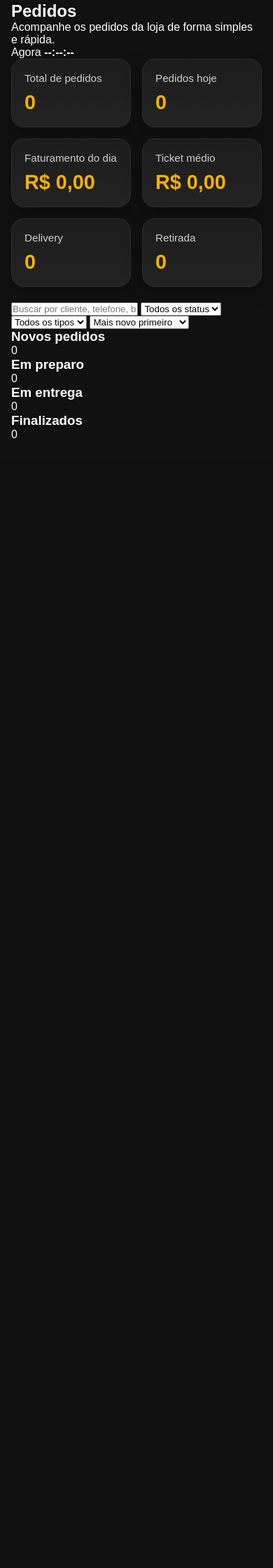
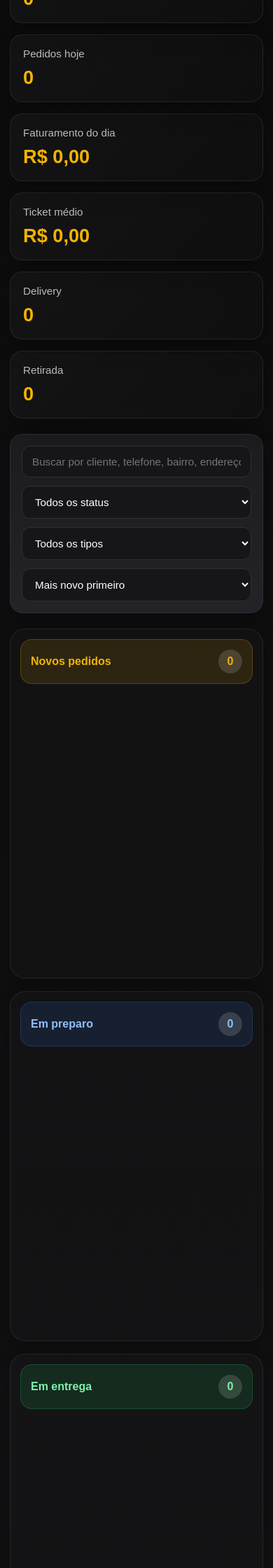
Before and after one commit to chapalanches/chapa-lanches, a PHP site: page /admin.html in a window 390 px wide. Shown: the part 505-2745 px from the top of the page at 70% size. Before the commit the page ends 1131 px from the top, so only its background shows below. Run offline with PHP 8.4, Linux system fonts and the light colour scheme.

Commit message:
Update admin.css

```diff
--- a/css/admin.css
+++ b/css/admin.css
@@ -5,68 +5,121 @@
 }
 
 :root {
-  --bg: #111111;
-  --bg-soft: #1a1a1a;
-  --card: #1c1c1c;
-  --card-2: #232323;
-  --line: #2d2d2d;
+  --bg: #0f0f10;
+  --bg-soft: #171718;
+  --card: #1c1c1f;
+  --card-2: #232327;
+  --line: #2f2f35;
   --text: #ffffff;
-  --muted: #cfcfcf;
+  --muted: #bbbbbb;
   --yellow: #f2b300;
-  --yellow-dark: #d89f00;
+  --yellow-dark: #d99f00;
   --green: #25d366;
   --green-dark: #1ebe5d;
-  --danger: #ff5a5a;
-  --danger-dark: #e04848;
   --blue: #3b82f6;
   --blue-dark: #2563eb;
-  --shadow: 0 10px 24px rgba(0, 0, 0, 0.28);
+  --danger: #ff5a5a;
+  --danger-dark: #e14a4a;
+  --soft-yellow: rgba(242, 179, 0, 0.12);
+  --soft-green: rgba(37, 211, 102, 0.12);
+  --soft-blue: rgba(59, 130, 246, 0.12);
+  --soft-gray: rgba(255, 255, 255, 0.07);
+  --shadow: 0 14px 30px rgba(0, 0, 0, 0.24);
   --radius: 18px;
 }
 
 body {
   font-family: Arial, sans-serif;
-  background: var(--bg);
+  background: linear-gradient(180deg, #0b0b0c 0%, #121214 100%);
   color: var(--text);
   min-height: 100vh;
 }
 
-header {
-  background: rgba(17, 17, 17, 0.95);
-  border-bottom: 1px solid var(--line);
+.topbar {
   position: sticky;
   top: 0;
-  z-index: 100;
+  z-index: 200;
   backdrop-filter: blur(8px);
+  background: rgba(10, 10, 10, 0.92);
+  border-bottom: 1px solid rgba(255,255,255,0.08);
 }
 
 .header-container {
-  max-width: 1200px;
+  max-width: 1450px;
   margin: 0 auto;
-  padding: 18px 20px;
+  padding: 18px 22px;
   display: flex;
   justify-content: space-between;
   align-items: center;
-  gap: 16px;
+  gap: 18px;
   flex-wrap: wrap;
 }
 
-.logo {
+.logo-box {
   display: flex;
   align-items: center;
-  gap: 12px;
+  gap: 14px;
 }
 
-.logo img {
-  width: 44px;
-  height: 44px;
+.logo-box img {
+  width: 52px;
+  height: 52px;
   object-fit: contain;
 }
 
-.logo span {
-  font-size: 1.3rem;
+.logo-box h1 {
+  color: var(--yellow);
+  font-size: 1.7rem;
+  margin-bottom: 2px;
+}
+
+.logo-box p {
+  color: var(--muted);
+  font-size: 0.95rem;
+}
+
+.header-right {
+  display: flex;
+  align-items: center;
+  gap: 14px;
+  flex-wrap: wrap;
+  justify-content: flex-end;
+}
+
+.store-status-wrap {
+  display: flex;
+  align-items: center;
+  gap: 10px;
+  background: var(--card);
+  border: 1px solid var(--line);
+  padding: 8px 10px;
+  border-radius: 14px;
+}
+
+.store-label {
+  color: var(--muted);
+  font-size: 0.9rem;
+}
+
+.store-status {
+  border: none;
+  padding: 10px 16px;
+  border-radius: 999px;
   font-weight: bold;
-  color: var(--yellow);
+  font-size: 0.95rem;
+  cursor: pointer;
+}
+
+.store-status.aberta {
+  background: rgba(37, 211, 102, 0.18);
+  color: #78f0a4;
+  border: 1px solid rgba(37, 211, 102, 0.4);
+}
+
+.store-status.fechada {
+  background: rgba(255, 90, 90, 0.16);
+  color: #ff8e8e;
+  border: 1px solid rgba(255, 90, 90, 0.38);
 }
 
 .top-actions {
@@ -76,15 +129,50 @@ header {
 }
 
 .container {
-  max-width: 1200px;
+  max-width: 1450px;
   margin: 0 auto;
-  padding: 28px 20px 40px;
+  padding: 28px 22px 40px;
 }
 
-.titulo {
-  font-size: 2rem;
+.page-head {
+  display: flex;
+  justify-content: space-between;
+  align-items: center;
+  gap: 16px;
+  margin-bottom: 22px;
+  flex-wrap: wrap;
+}
+
+.page-head h2 {
+  font-size: 2.3rem;
   color: var(--yellow);
-  margin-bottom: 22px;
+  margin-bottom: 4px;
+}
+
+.page-head p {
+  color: var(--muted);
+}
+
+.clock-box {
+  background: linear-gradient(180deg, var(--card), var(--card-2));
+  border: 1px solid var(--line);
+  padding: 14px 18px;
+  border-radius: var(--radius);
+  min-width: 170px;
+  text-align: center;
+  box-shadow: var(--shadow);
+}
+
+.clock-box span {
+  display: block;
+  color: var(--muted);
+  margin-bottom: 6px;
+  font-size: 0.92rem;
+}
+
+.clock-box strong {
+  font-size: 1.4rem;
+  color: var(--yellow);
 }
 
 .btn {
@@ -137,16 +225,30 @@ header {
   background: var(--green-dark);
 }
 
+.btn-dark {
+  background: #2c2c31;
+  color: #fff;
+}
+
+.btn-dark:hover {
+  background: #36363c;
+}
+
+.btn-small {
+  padding: 10px 12px;
+  font-size: 0.88rem;
+}
+
 .stats-grid {
   display: grid;
-  grid-template-columns: repeat(auto-fit, minmax(170px, 1fr));
+  grid-template-columns: repeat(6, 1fr);
   gap: 16px;
   margin-bottom: 22px;
 }
 
 .stat-card {
-  background: linear-gradient(180deg, var(--card), var(--card-2));
-  border: 1px solid var(--line);
+  background: linear-gradient(135deg, rgba(255,255,255,0.03), rgba(255,255,255,0.01));
+  border: 1px solid rgba(255,255,255,0.08);
   border-radius: var(--radius);
   padding: 18px;
   box-shadow: var(--shadow);
@@ -159,210 +261,322 @@ header {
 }
 
 .stat-card strong {
-  font-size: 1.8rem;
+  font-size: 1.7rem;
   color: var(--yellow);
 }
 
-.filtros {
-  display: flex;
-  gap: 12px;
-  flex-wrap: wrap;
-  margin-bottom: 24px;
+.filters-card {
+  background: linear-gradient(180deg, var(--card), var(--card-2));
+  border: 1px solid var(--line);
+  border-radius: var(--radius);
+  padding: 16px;
+  margin-bottom: 22px;
+  box-shadow: var(--shadow);
 }
 
-.filtros input,
-.filtros select {
-  background: var(--card);
+.filters-grid {
+  display: grid;
+  grid-template-columns: 2fr 1fr 1fr 1fr;
+  gap: 12px;
+}
+
+.filters-grid input,
+.filters-grid select {
+  width: 100%;
+  background: #161619;
   color: var(--text);
-  border: 1px solid var(--line);
+  border: 1px solid #2e2e34;
   border-radius: 12px;
-  padding: 12px 14px;
+  padding: 13px 14px;
   font-size: 0.95rem;
   outline: none;
 }
 
-.filtros input {
-  flex: 1;
-  min-width: 240px;
+.board {
+  display: grid;
+  grid-template-columns: repeat(4, 1fr);
+  gap: 18px;
+  align-items: start;
 }
 
-.lista-pedidos {
-  display: grid;
-  gap: 18px;
+.board-column {
+  background: linear-gradient(180deg, rgba(255,255,255,0.02), rgba(255,255,255,0.015));
+  border: 1px solid rgba(255,255,255,0.08);
+  border-radius: 22px;
+  min-height: 500px;
+  padding: 14px;
+  box-shadow: var(--shadow);
 }
 
-.pedido-card {
-  background: linear-gradient(180deg, var(--card), var(--card-2));
-  border: 1px solid var(--line);
-  border-radius: var(--radius);
-  box-shadow: var(--shadow);
-  overflow: hidden;
-}
-
-.pedido-topo {
-  padding: 18px 20px;
-  border-bottom: 1px solid var(--line);
+.column-head {
   display: flex;
   justify-content: space-between;
   align-items: center;
-  gap: 14px;
-  flex-wrap: wrap;
+  margin-bottom: 14px;
+  padding: 14px;
+  border-radius: 16px;
 }
 
-.pedido-topo h3 {
+.column-head h3 {
+  font-size: 1rem;
+}
+
+.column-head span {
+  min-width: 34px;
+  height: 34px;
+  display: inline-flex;
+  justify-content: center;
+  align-items: center;
+  border-radius: 999px;
+  font-weight: bold;
+  background: rgba(255,255,255,0.14);
+}
+
+.column-head.pendente {
+  background: rgba(242, 179, 0, 0.12);
   color: var(--yellow);
-  font-size: 1.1rem;
+  border: 1px solid rgba(242, 179, 0, 0.22);
+}
+
+.column-head.preparo {
+  background: rgba(59, 130, 246, 0.12);
+  color: #8ec0ff;
+  border: 1px solid rgba(59, 130, 246, 0.22);
+}
+
+.column-head.entrega {
+  background: rgba(37, 211, 102, 0.12);
+  color: #7cf3aa;
+  border: 1px solid rgba(37, 211, 102, 0.22);
+}
+
+.column-head.finalizado {
+  background: rgba(255,255,255,0.07);
+  color: #e8e8e8;
+  border: 1px solid rgba(255,255,255,0.12);
+}
+
+.column-body {
+  display: grid;
+  gap: 14px;
+}
+
+.empty-column {
+  background: rgba(255,255,255,0.03);
+  border: 1px dashed rgba(255,255,255,0.10);
+  color: var(--muted);
+  border-radius: 16px;
+  padding: 24px 16px;
+  text-align: center;
+  font-size: 0.95rem;
+}
+
+.order-card {
+  background: linear-gradient(180deg, #1d1d20, #25252a);
+  border: 1px solid rgba(255,255,255,0.08);
+  border-radius: 18px;
+  overflow: hidden;
+  box-shadow: 0 8px 20px rgba(0,0,0,0.2);
+}
+
+.order-card.new-order {
+  border: 1px solid rgba(242, 179, 0, 0.42);
+  box-shadow: 0 0 0 1px rgba(242, 179, 0, 0.15), 0 10px 30px rgba(242, 179, 0, 0.08);
+}
+
+.order-card.delay-order {
+  border: 1px solid rgba(255, 90, 90, 0.4);
+  box-shadow: 0 0 0 1px rgba(255, 90, 90, 0.12), 0 10px 26px rgba(255, 90, 90, 0.08);
+}
+
+.order-top {
+  padding: 14px 14px 10px;
+  border-bottom: 1px solid rgba(255,255,255,0.06);
+}
+
+.order-header-row {
+  display: flex;
+  justify-content: space-between;
+  gap: 10px;
+  align-items: flex-start;
+  margin-bottom: 10px;
+}
+
+.order-id {
+  font-size: 1rem;
+  color: var(--yellow);
+  font-weight: bold;
   margin-bottom: 4px;
 }
 
-.pedido-topo small {
-  color: var(--muted);
-}
-
-.status {
-  padding: 8px 14px;
-  border-radius: 999px;
-  font-size: 0.82rem;
+.order-customer {
   font-weight: bold;
-  text-transform: uppercase;
-  letter-spacing: 0.4px;
-}
-
-.status-pendente {
-  background: rgba(242, 179, 0, 0.14);
-  color: var(--yellow);
-  border: 1px solid rgba(242, 179, 0, 0.35);
-}
-
-.status-preparo {
-  background: rgba(59, 130, 246, 0.14);
-  color: #8ec0ff;
-  border: 1px solid rgba(59, 130, 246, 0.35);
-}
-
-.status-entrega {
-  background: rgba(37, 211, 102, 0.14);
-  color: #79f3a7;
-  border: 1px solid rgba(37, 211, 102, 0.35);
-}
-
-.status-finalizado {
-  background: rgba(255, 255, 255, 0.08);
-  color: #dddddd;
-  border: 1px solid rgba(255, 255, 255, 0.14);
-}
-
-.pedido-body {
-  padding: 20px;
-  display: grid;
-  gap: 16px;
-}
-
-.pedido-bloco {
-  background: rgba(255, 255, 255, 0.02);
-  border: 1px solid rgba(255, 255, 255, 0.05);
-  border-radius: 14px;
-  padding: 16px;
-}
-
-.pedido-bloco h4 {
-  color: var(--yellow);
-  margin-bottom: 12px;
   font-size: 1rem;
 }
 
-.info-line {
+.order-meta {
   display: flex;
+  flex-wrap: wrap;
   gap: 8px;
-  flex-wrap: wrap;
-  line-height: 1.5;
-  margin-bottom: 8px;
-  color: var(--muted);
 }
 
-.info-line strong {
-  color: var(--text);
-  min-width: 105px;
+.badge {
+  display: inline-flex;
+  align-items: center;
+  gap: 6px;
+  font-size: 0.78rem;
+  padding: 7px 10px;
+  border-radius: 999px;
+  font-weight: bold;
 }
 
-.itens-lista {
+.badge-time {
+  background: rgba(255,255,255,0.08);
+  color: #efefef;
+}
+
+.badge-new {
+  background: rgba(242, 179, 0, 0.14);
+  color: var(--yellow);
+  border: 1px solid rgba(242, 179, 0, 0.25);
+}
+
+.badge-delay {
+  background: rgba(255, 90, 90, 0.14);
+  color: #ff9a9a;
+  border: 1px solid rgba(255, 90, 90, 0.25);
+}
+
+.order-body {
+  padding: 14px;
+  display: grid;
+  gap: 12px;
+}
+
+.mini-block {
+  background: rgba(255,255,255,0.03);
+  border: 1px solid rgba(255,255,255,0.05);
+  border-radius: 14px;
+  padding: 12px;
+}
+
+.mini-block h4 {
+  color: var(--yellow);
+  font-size: 0.95rem;
+  margin-bottom: 10px;
+}
+
+.line {
+  color: var(--muted);
+  font-size: 0.92rem;
+  line-height: 1.5;
+  margin-bottom: 6px;
+  word-break: break-word;
+}
+
+.line strong {
+  color: var(--text);
+}
+
+.items-list {
+  display: grid;
+  gap: 8px;
+}
+
+.item-row {
+  background: rgba(255,255,255,0.03);
+  border-radius: 12px;
+  padding: 10px 12px;
+  border: 1px solid rgba(255,255,255,0.04);
+}
+
+.item-row-top {
+  display: flex;
+  justify-content: space-between;
+  gap: 8px;
+  font-weight: bold;
+  margin-bottom: 4px;
+}
+
+.item-row small {
+  display: block;
+  color: var(--muted);
+  line-height: 1.4;
+}
+
+.order-actions {
+  padding: 0 14px 14px;
   display: grid;
   gap: 10px;
 }
 
-.item-pedido {
-  background: rgba(255, 255, 255, 0.03);
-  border: 1px solid rgba(255, 255, 255, 0.06);
-  border-radius: 12px;
-  padding: 12px 14px;
+.action-grid {
+  display: grid;
+  grid-template-columns: 1fr 1fr;
+  gap: 8px;
 }
 
-.item-topo {
-  display: flex;
-  justify-content: space-between;
-  gap: 10px;
-  flex-wrap: wrap;
-  margin-bottom: 6px;
+.status-select {
+  width: 100%;
+  background: #17171a;
   color: var(--text);
-  font-weight: bold;
-}
-
-.item-pedido small {
-  display: block;
-  color: var(--muted);
-  line-height: 1.45;
-}
-
-.pedido-acoes {
-  padding: 0 20px 20px;
-  display: flex;
-  gap: 10px;
-  flex-wrap: wrap;
-}
-
-.pedido-acoes select {
-  background: var(--bg-soft);
-  color: var(--text);
-  border: 1px solid var(--line);
+  border: 1px solid #2e2e35;
   border-radius: 12px;
-  padding: 10px 12px;
-  min-width: 170px;
+  padding: 11px 12px;
   outline: none;
 }
 
-.vazio {
-  text-align: center;
-  color: var(--muted);
-  background: linear-gradient(180deg, var(--card), var(--card-2));
-  border: 1px solid var(--line);
-  border-radius: var(--radius);
-  padding: 40px 20px;
-  box-shadow: var(--shadow);
+.full-width {
+  width: 100%;
 }
 
-.vazio h2 {
-  color: var(--yellow);
-  margin-bottom: 10px;
+@media (max-width: 1320px) {
+  .stats-grid {
+    grid-template-columns: repeat(3, 1fr);
+  }
+
+  .board {
+    grid-template-columns: repeat(2, 1fr);
+  }
 }
 
-@media (max-width: 768px) {
+@media (max-width: 900px) {
+  .filters-grid {
+    grid-template-columns: 1fr 1fr;
+  }
+
+  .board {
+    grid-template-columns: 1fr;
+  }
+
+  .stats-grid {
+    grid-template-columns: repeat(2, 1fr);
+  }
+}
+
+@media (max-width: 640px) {
   .container {
-    padding: 22px 16px 30px;
+    padding: 20px 14px 30px;
   }
 
   .header-container {
-    padding: 16px;
+    padding: 16px 14px;
   }
 
-  .pedido-topo,
-  .pedido-acoes {
-    flex-direction: column;
-    align-items: stretch;
+  .page-head h2 {
+    font-size: 1.8rem;
   }
 
-  .pedido-acoes button,
-  .pedido-acoes select {
-    width: 100%;
+  .stats-grid {
+    grid-template-columns: 1fr;
+  }
+
+  .filters-grid {
+    grid-template-columns: 1fr;
+  }
+
+  .action-grid {
+    grid-template-columns: 1fr;
   }
 
   .top-actions {
```
